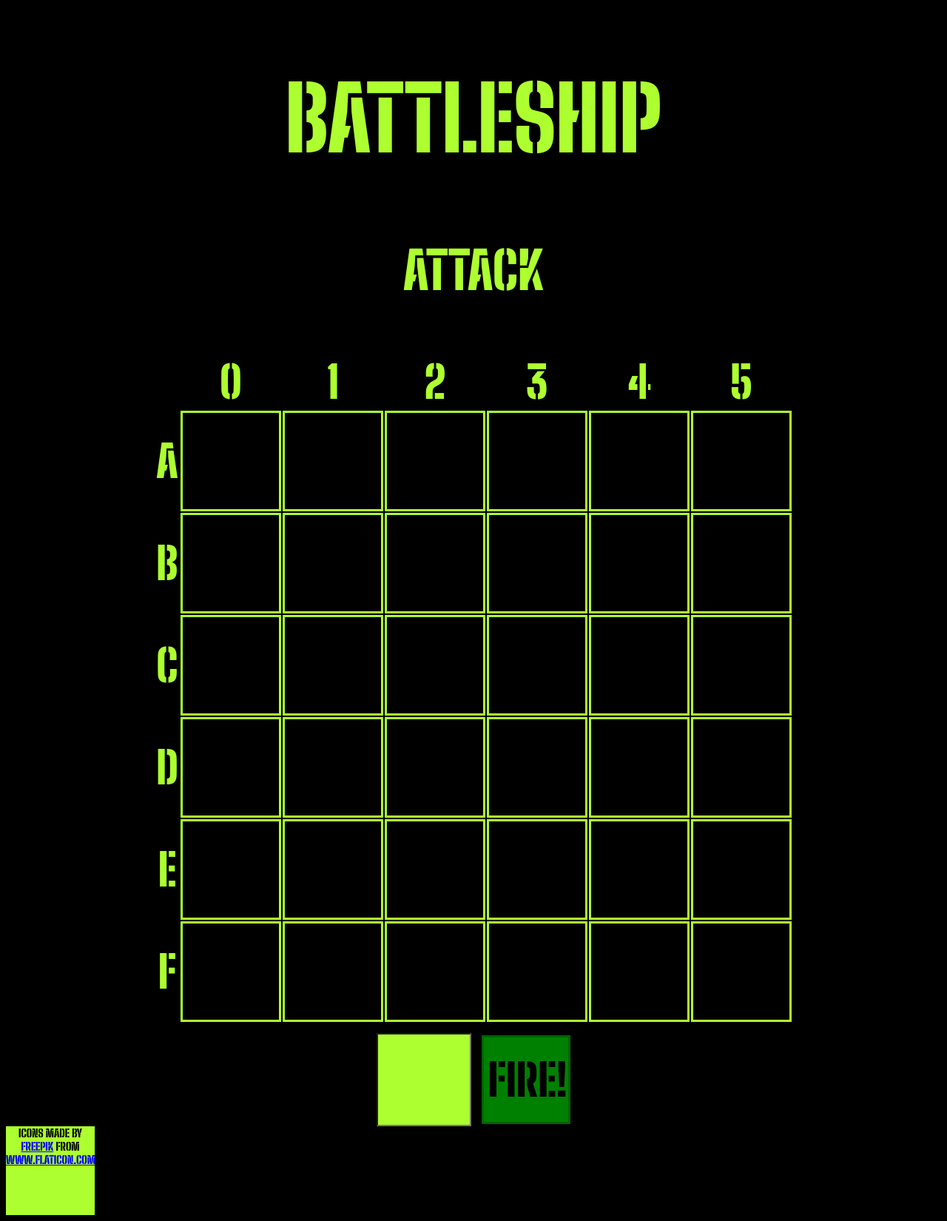
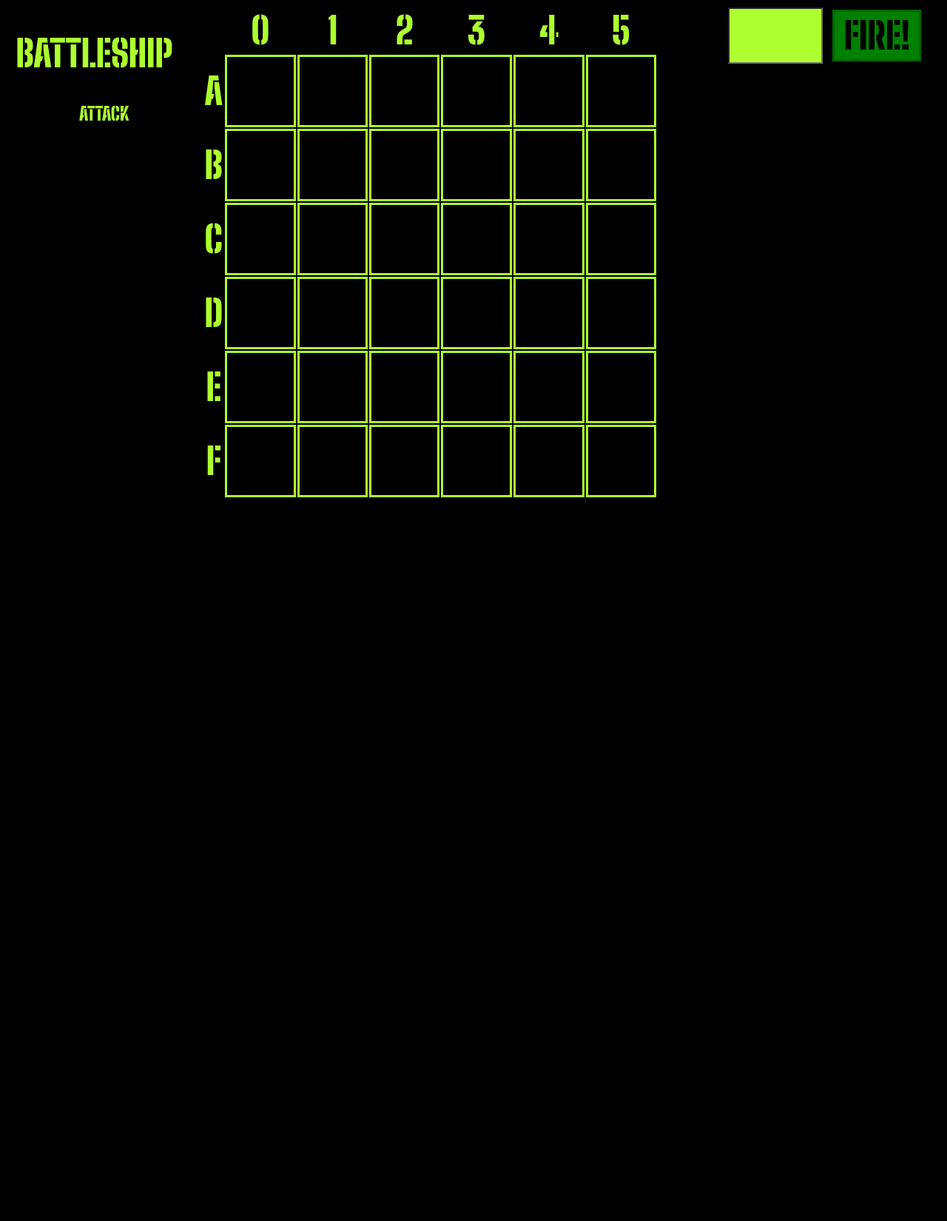
Before and after one commit to gabrielmourare/BattleShip1.0, a plain HTML site: page index.html in a window 1280 px wide. Shown: the whole page at 74% size. After the commit the page ends 800 px from the top, so only its background shows below. Drawn offline with Linux system fonts and the light colour scheme.

Commit message:
Add files via upload

```diff
--- a/index.html
+++ b/index.html
@@ -1,5 +1,6 @@
 <!DOCTYPE html>
 <html lang="en">
+
 <head>
     <meta charset="UTF-8">
     <meta http-equiv="X-UA-Compatible" content="IE=edge">
@@ -7,22 +8,40 @@
     <title>Battleship</title>
     <link rel="stylesheet" href="styles.css">
     <link rel="preconnect" href="https://fonts.gstatic.com">
-    <link href="https://fonts.googleapis.com/css2?family=Big+Shoulders+Stencil+Display:wght@900&display=swap" rel="stylesheet">
+    <link href="https://fonts.googleapis.com/css2?family=Big+Shoulders+Stencil+Display:wght@900&display=swap"
+        rel="stylesheet">
 </head>
+
 <body onload="init()">
-    <div>
+
+    <div class="grid-container">
+
+      <div class="grid-item">
+
+
+
         <h1>BATTLESHIP</h1>
 
+
+
+        <div class="grid-item">
+            <h3 id="messageArea"> ATTACK</h3>
         </div>
 
-    <h3 id="messageArea">ATTACK</h3>
-    <div class="container">
+
+
+
+
+
+      </div>
+      <div class="grid-item">
 
 
 
         <table>
 
-        <tr><td></td>
+            <tr>
+                <td></td>
                 <td id="1">0</td>
                 <td id="2">1</td>
                 <td id="3">2</td>
@@ -88,14 +107,15 @@
 
         </table>
         </div>
+
+        <div class="grid-item">
         <input type="text" class="field" id="field">
         <input class="fire" type="button" value="FIRE!" id="fire">
+        </div>
 
-<footer>
-<div>
-    Icons made by <a href="https://www.freepik.com" title="Freepik">Freepik</a> from <a href="https://www.flaticon.com/" title="Flaticon">www.flaticon.com</a>
+
     </div>
-</footer>
+
     <script src="script.js"></script>
 </body>
 
--- a/styles.css
+++ b/styles.css
@@ -7,7 +7,7 @@
 }
 
 .hit {
-    background: url("ship.png");
+    background: url("images/ship.png");
     margin-left: auto;
     margin-right: auto;
     background-repeat: no-repeat;
@@ -15,14 +15,14 @@
     border: greenyellow;
     border-collapse: collapse;
     border-style: solid;
-    width: 128px;
-    height: 128px;
+    width: 50px;
+    height: 50px;
     text-align: center;
 
 }
 
 .miss {
-    background: url("sea.png");
+    background: url("images/sea.png");
     margin-left: auto;
     margin-right: auto;
     background-repeat: no-repeat;
@@ -30,8 +30,8 @@
     border: greenyellow;
     border-collapse: collapse;
     border-style: solid;
-    width: 128px;
-    height: 128px;
+    width: 50px;
+    height: 50px;
     text-align: center;
 }
 
@@ -39,8 +39,8 @@
     border: greenyellow;
     border-collapse: collapse;
     border-style: solid;
-    width: 128px;
-    height: 128px;
+    width: 90px;
+    height: 90px;
     text-align: center;
 }
 
@@ -48,13 +48,19 @@
     width: auto;
     display: inline-block;
     color: greenyellow;
+    font-size: smaller;
+    margin-bottom: 0%;
+    margin-right: 10%;
 }
 
 h3 {
     margin-top: 10px;
+    margin: -10px;
     width: auto;
     display: inline-block;
     color: greenyellow;
+    font-size: 25px;
+    margin-bottom: 0%;
 }
 
 .fire:hover{
@@ -67,12 +73,12 @@
 
 .fire {
     font-family: 'Big Shoulders Stencil Display', cursive;
-    font-size: 60px;
+    font-size: 50px;
     border: solid;
     border-style:solid;
     border-color: darkgreen;
     background-color:green;
-    height: 120px;
+    height: 70px;
     width: 120px;
 
 }
@@ -80,18 +86,14 @@
 .field {
     text-transform: uppercase;
     font-family: 'Big Shoulders Stencil Display', cursive;
-    font-size: 60px;
+    font-size: 50px;
     background-color: greenyellow;
-    height: 120px;
+    height: 70px;
     width: 120px;
 
 }
 
-footer {
-   text-transform: uppercase;
-    font-family: 'Big Shoulders Stencil Display', cursive;
-    font-size: 15px;
-    background-color: greenyellow;
-    height: 120px;
-    width: 120px;
+.grid-container{
+    display: grid;
+    grid-template-columns: auto auto auto;
 }
```
Lines whose indentation alone changed are shown as unchanged.
